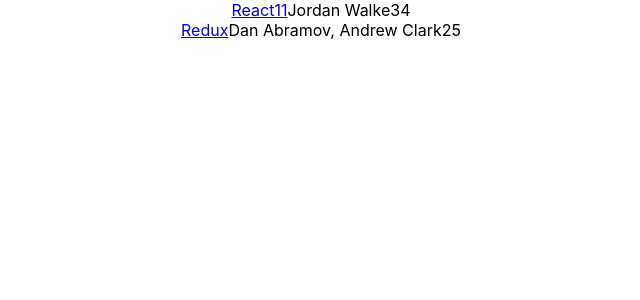
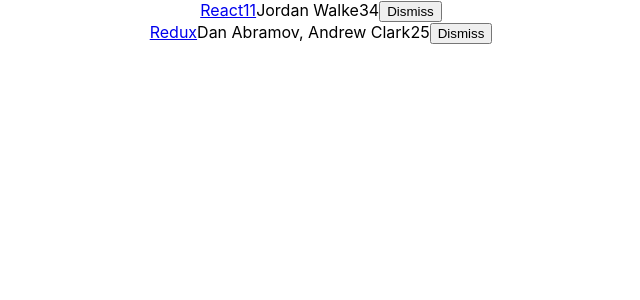
Before and after one commit to d10cn2btt/udemy-react-redux, a React (Create React App) app in the folder the-road-to-learn-react/: page / in a window 1280 px wide. Shown: the top 300 px of the page, without its empty margins (319-959 px from the left). Built offline with nearby package versions, Linux system fonts and the light colour scheme.

Commit message:
add event dismiss

```diff
--- a/the-road-to-learn-react/src/App.js
+++ b/the-road-to-learn-react/src/App.js
@@ -21,10 +21,22 @@
 ]
 
 class App extends Component {
+  constructor(props) {
+    super(props)
+
+    this.state = {list}
+  }
+
+  onDismiss = id => {
+    const newState = this.state.list.filter(item => item.objectID !== id)
+
+    this.setState({list: newState})
+  }
+
   render() {
     return (
       <div className="App">
-        {list.map(item =>
+        {this.state.list.map(item =>
           <div key={item.objectID}>
             <span>
               <a href={item.url}>{item.title}</a>
@@ -32,6 +44,14 @@
             <span>{item.author}</span>
             <span>{item.num_comments}</span>
             <span>{item.points}</span>
+            <span>
+              <button
+                onClick={() => this.onDismiss(item.objectID)}
+                type="button"
+              >
+                Dismiss
+              </button>
+            </span>
           </div>
         )}
       </div>
```
